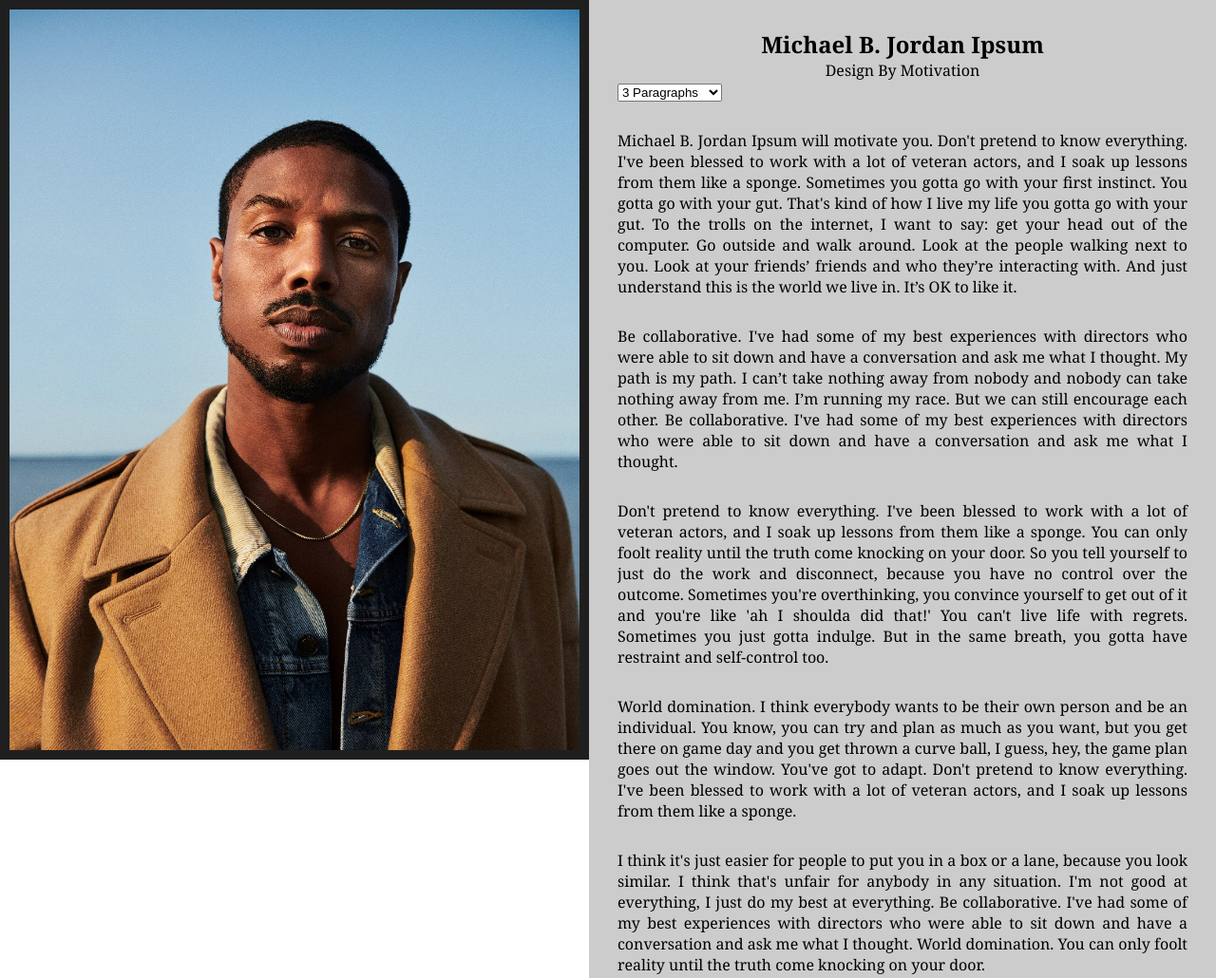
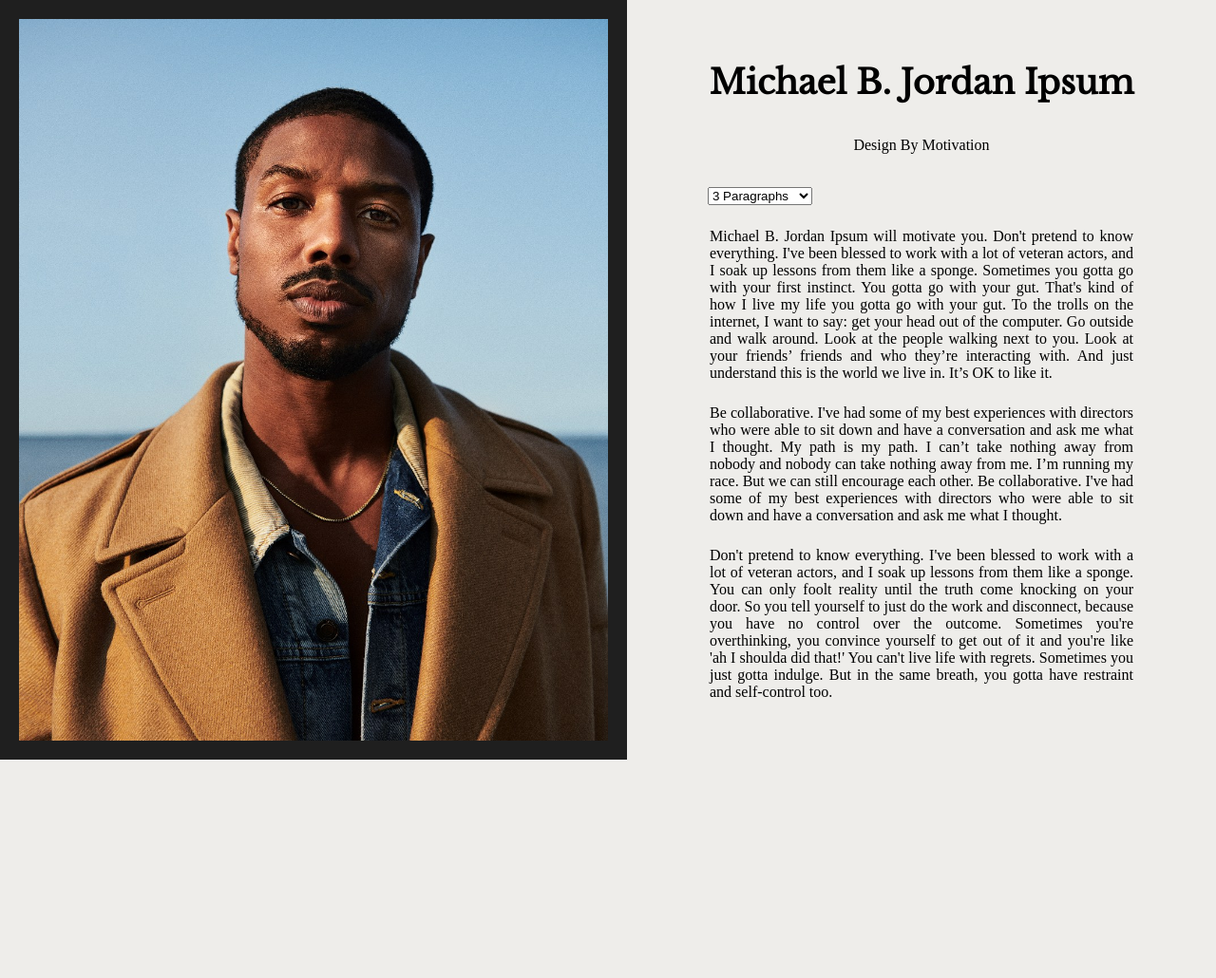
Before and after one commit to julienshim/Michael-B-Jordan-Ipsum, a plain HTML site: page index.html in a window 1280 px wide. Shown: the top 1030 px of the page at 95% size. After the commit the page ends 800 px from the top, so only its background shows below. Drawn offline with nearby package versions, Linux system fonts and the light colour scheme.

Commit message:
functionally operational, needs cleaning up

```diff
--- a/index.html
+++ b/index.html
@@ -1,6 +1,5 @@
 <!DOCTYPE html>
 <html>
-
   <head>
     <meta charset="utf-8" />
     <title>Michael B. Jordan Ipsum</title>
@@ -10,9 +9,9 @@
 
   <body>
     <div id="container">
-    <div id="photo">
-    </div>
+      <div id="photo"></div>
       <div id="content">
+        <div id="content-container">
           <div id="header">
             <h1>Michael B. Jordan Ipsum</h1>
             <p>Design By Motivation</p>
@@ -32,7 +31,7 @@
           <div id="results"></div>
         </div>
       </div>
+    </div>
     <script src="./motivation.js"></script>
   </body>
-
 </html>
--- a/motivation.js
+++ b/motivation.js
@@ -34,7 +34,7 @@ var motivation = [
 ];
 
 // Initial Selected '3 Paragraphs'
-generateParagraphs(10);
+generateParagraphs(3);
 
 // Generate Paragraphs
 function generateParagraphs(number) {
--- a/style.css
+++ b/style.css
@@ -1,19 +1,18 @@
+@import url("https://fonts.googleapis.com/css?family=Libre+Baskerville");
+
 * {
   margin: 0;
-    padding: 0;
+}
+
+body {
+  background: rgba(101, 92, 71, 11%);
 }
 
 div#photo {
-    background: url('./mbj.jpg') no-repeat;
+  background: url("./mbj.jpg") no-repeat center center;
   background-size: cover;
   height: 100vw;
   border: 10px solid #1f1f1f;
-}
-
-div#content {
-    padding: 30px;
-    font-family: georgia;
-    background: #cccccc;
 }
 
 div#header {
@@ -23,25 +22,68 @@ div#header {
 }
 
 div#header h1 {
-    font-size: 24px;
+  font-size: 28px;
+  margin-top: 35.25px;
+  font-family: "Libre Baskerville", serif;
+}
+
+div#header p {
+  margin-top: 35.25px;
+}
+
+select#pCount {
+  margin-top: 35.25px;
+}
+
+div#content-container {
+  max-width: 350px;
+  margin: 0 auto;
 }
 
 .hello {
+  margin: 24px 0;
   text-align: justify;
-    margin: 30px 0;
 }
 
 @media (min-width: 450px) {
   div#container {
+    position: absolute;
     display: flex;
-        flex-direction: row;
+    top: 0;
+    right: 0;
+    left: 0;
+    bottom: 0;
   }
+
+  div#content {
+    overflow: scroll;
+  }
+
+  div#content-container {
+    max-width: 450px;
+  }
+
   div#photo {
-        height: calc(100vh - 20px);
+    height: calc(100vh - 40px);
     width: 50%;
     flex: 1;
+    border: 20px solid #1f1f1f;
   }
+
+  div#header h1 {
+    font-size: 35.25px;
+    margin-top: 64.75px;
+  }
+
+  div#header p {
+    margin-top: 35.25px;
+  }
+
   div#content {
     flex: 1;
   }
-};
+
+  .hello {
+    margin: 24px 2px;
+  }
+}
```
Lines whose indentation alone changed are shown as unchanged.
